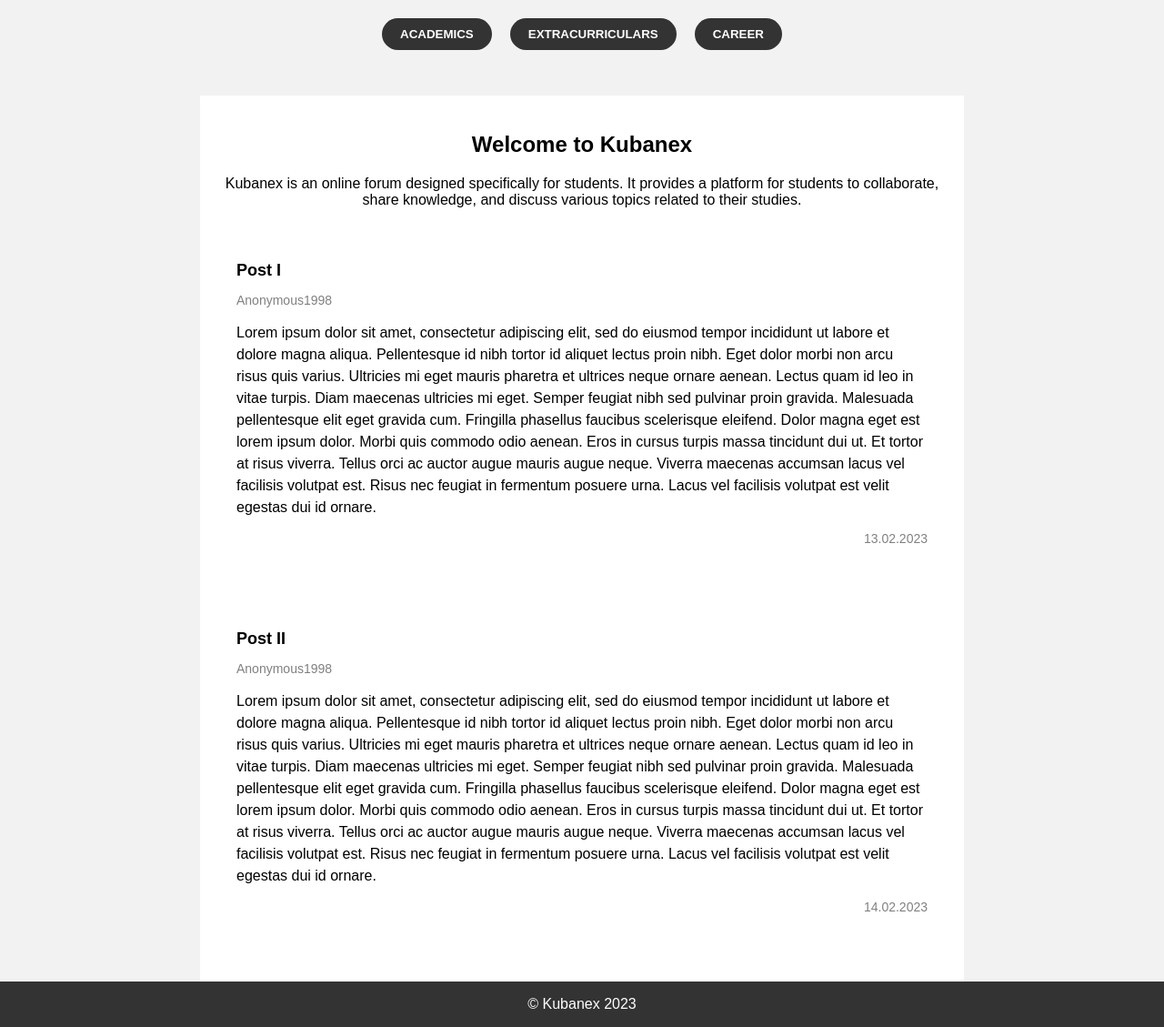
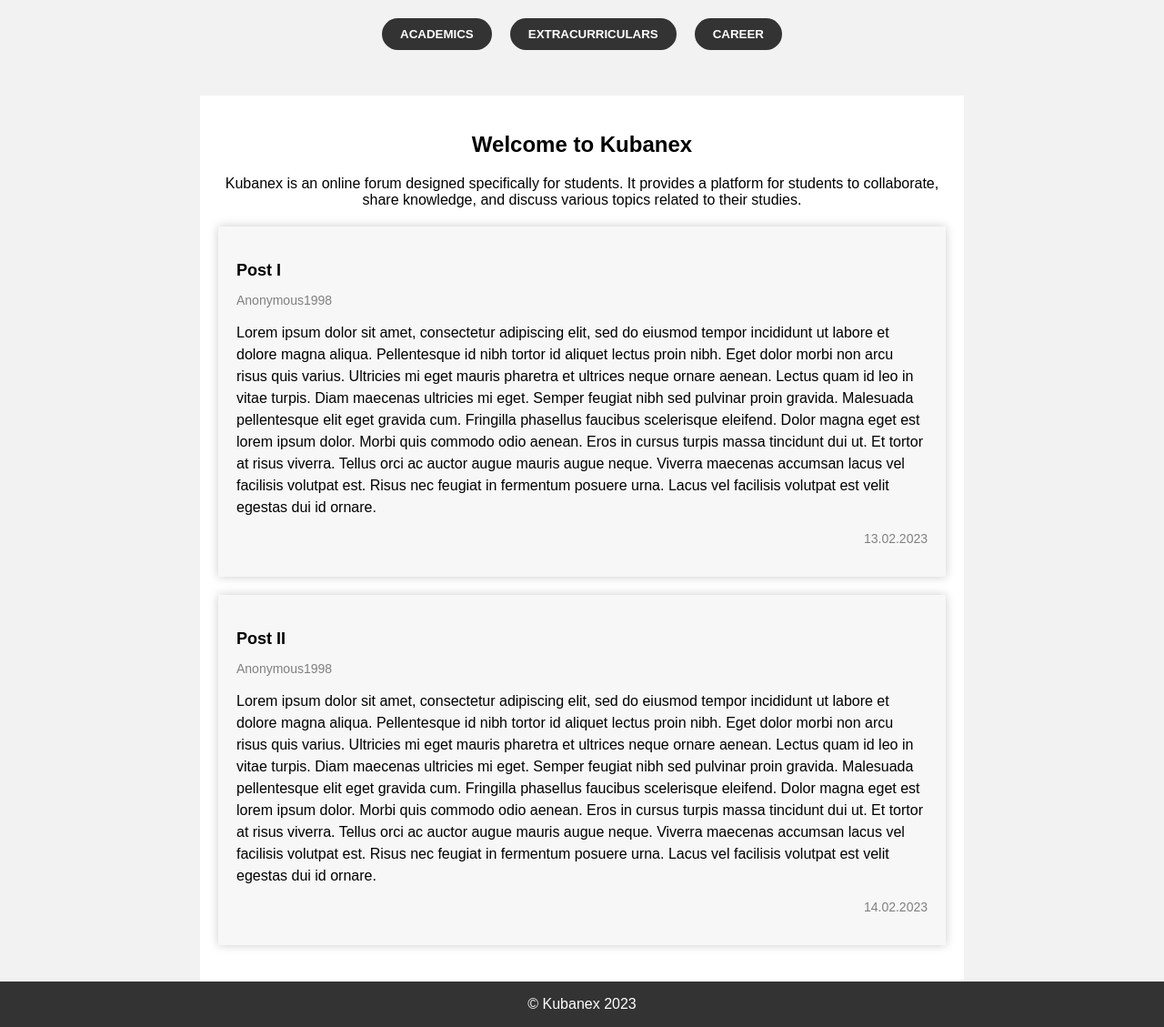
Before and after one commit to the-kingpaw/Kubanex, a Django app: page / in a window 1280 px wide. Shown: the part 77-1206 px from the top of the page at 91% size. Run offline with Django 4.2, Linux system fonts and the light colour scheme.

Commit message:
fixed border shadows

```diff
--- a/kubanex_website/forum/static/forum/style.css
+++ b/kubanex_website/forum/static/forum/style.css
@@ -89,8 +89,8 @@
 /* Post styles */
 
 .post {
-  background-color: white;
-  /* box-shadow: 0 0 10px #ccc; */
+  background-color: rgb(247, 247, 247);
+  box-shadow: 0 0 10px #ccc;
   margin: 20px 0;
   padding: 20px;
   text-align: left;
```
